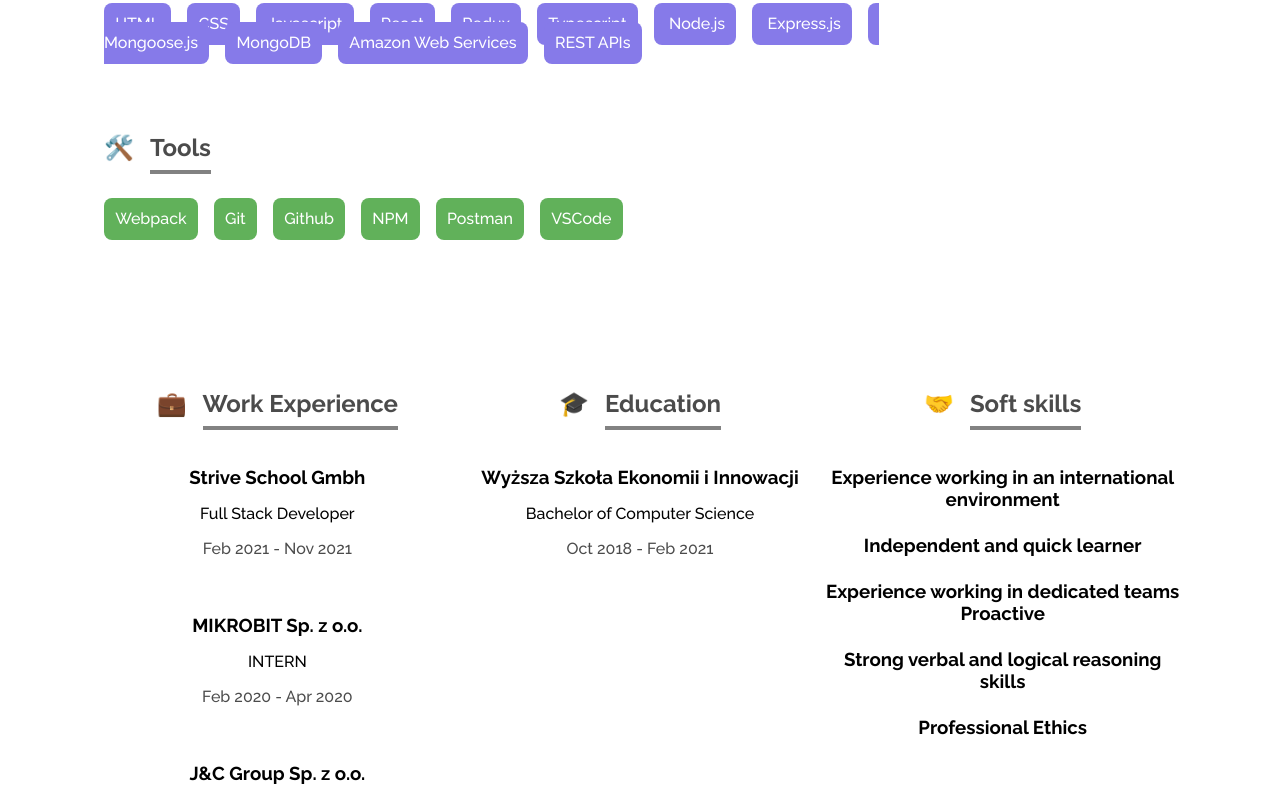
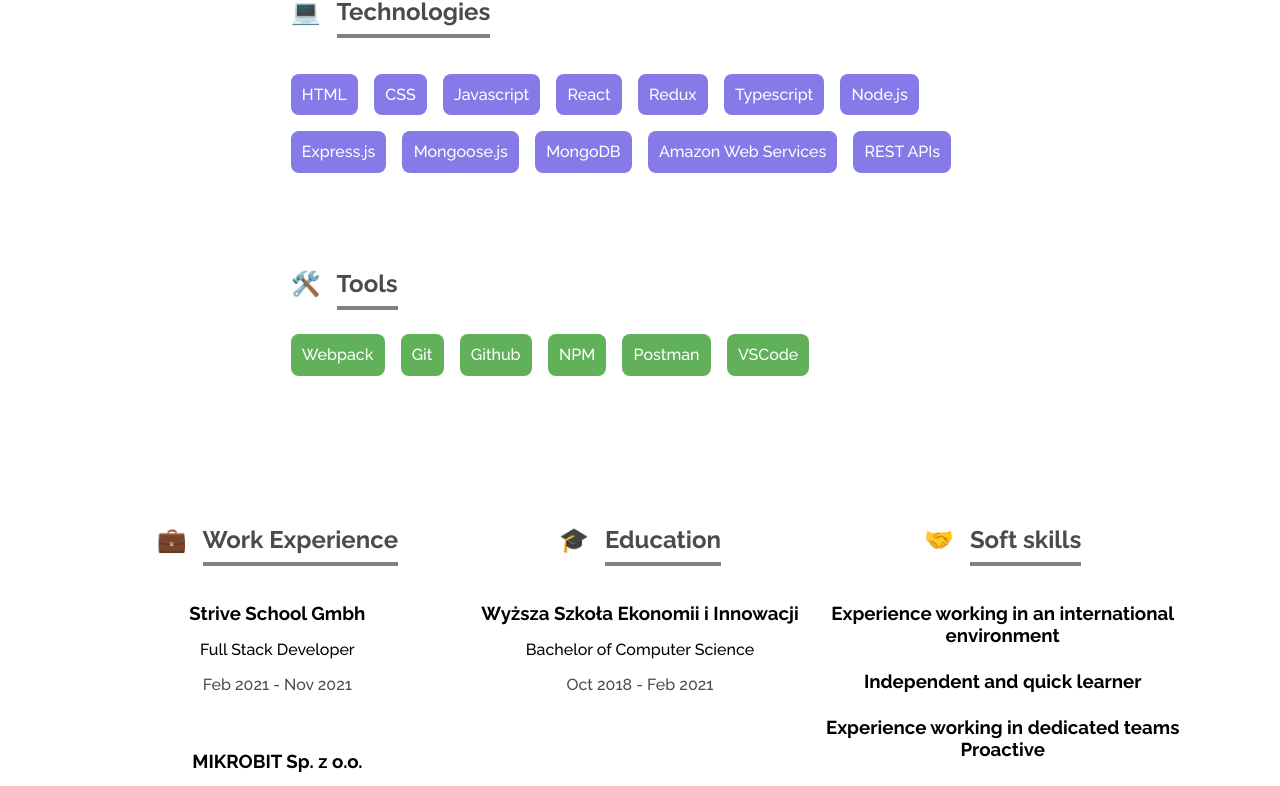
Before and after one commit to Virusviren/my-website-info, a React (Create React App) app: page / in a window 1280 px wide. Shown: the part 1099-1885 px from the top of the page. Built offline with nearby package versions, Linux system fonts and the light colour scheme.

Commit message:
Created page layout

```diff
--- a/src/components/MainInfo.js
+++ b/src/components/MainInfo.js
@@ -1,37 +1,39 @@
-import React from "react";
+import React from 'react';
 
-import Summary from "./Summary";
-import { technologies, tools } from "../static/information/information";
+import Summary from './Summary';
+import { technologies, tools } from '../static/information/information';
+import { Grid } from '@mui/material';
 
 const MainInfo = () => {
   return (
     <div>
-      <div className="info-block">
+      <div className='info-block'>
         <h2>
           👨
           <span>About Me</span>
         </h2>
         <Summary />
       </div>
-      <div className="info-block">
+      <div className='info-block'>
         <h2>
           💻
           <span>Technologies</span>
         </h2>
-        <div>
+
+        <Grid container>
           {technologies.map((item) => (
-            <span className="technologies">{item}</span>
+            <span className='technologies'>{item}</span>
           ))}
-        </div>
+        </Grid>
       </div>
-      <div className="info-block">
+      <div className='info-block'>
         <h2>
           🛠️
           <span>Tools</span>
         </h2>
         <div>
           {tools.map((item) => (
-            <span className="tools">{item}</span>
+            <span className='tools'>{item}</span>
           ))}
         </div>
       </div>
--- a/src/components/sections/Info.js
+++ b/src/components/sections/Info.js
@@ -25,16 +25,16 @@ const Info = () => {
         alignItems='center'
         className='info-block-container'
         justifyContent='center'
-        gap={5}
+        gap={8}
       >
         <Grid item>
           <img src={photo} alt='profile-pic' />
         </Grid>
-        <Grid item>
+        <Grid item lg={8}>
           <MainInfo />
         </Grid>
       </Grid>
-      <Grid container className='other-info'>
+      <Grid container className='other-info' justifyContent='center'>
         <Grid item sm={4}>
           <h2>
             💼
@@ -61,7 +61,7 @@ const Info = () => {
             </div>
           ))}
         </Grid>
-        <Grid item lg={4}>
+        <Grid item sm={4}>
           <h2>
             🤝
             <span>Soft skills</span>
--- a/src/css/index.css
+++ b/src/css/index.css
@@ -1,7 +1,7 @@
 /* global */
 
 * {
-  font-family: "Raleway", sans-serif;
+  font-family: 'Raleway', sans-serif;
   margin: 0;
 }
 
@@ -95,7 +95,8 @@
 .technologies {
   padding: 0.7rem;
   background: #867ae9;
-  margin: 0 1rem 0 0;
+  margin: 0 1rem 1rem 0;
+
   border-radius: 0.5rem;
   color: white;
   font-weight: 500;
@@ -228,6 +229,16 @@
   text-decoration: none;
   color: black;
 }
+#contact h3 {
+  border-bottom: 0.25rem solid white;
+  padding-bottom: 0.5rem;
+}
+
+#contact h3:hover {
+  color: #867ae9;
+  border-bottom: 0.25rem solid #867ae9;
+  padding-bottom: 0.5rem;
+}
 
 /* footer */
 
```
